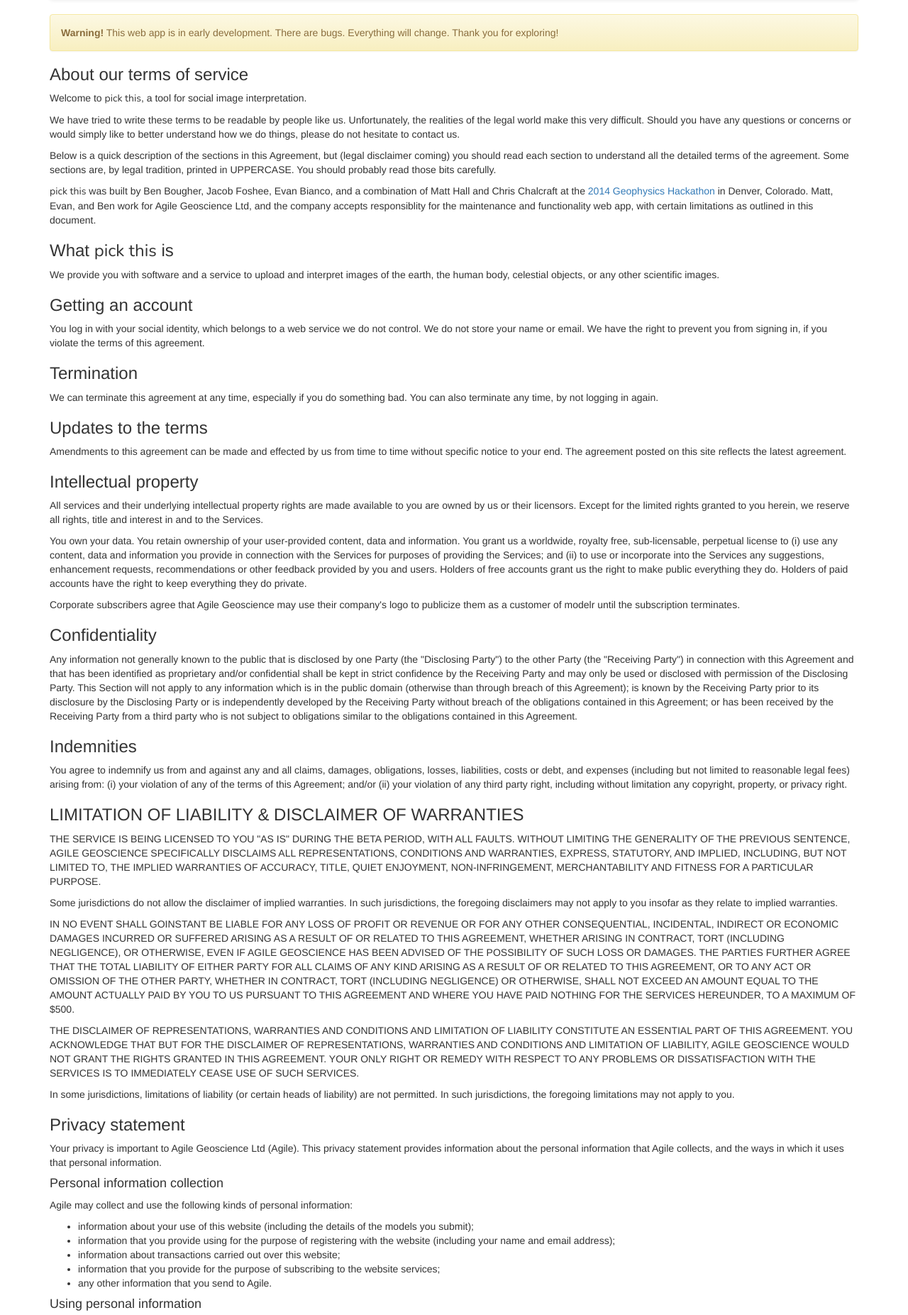
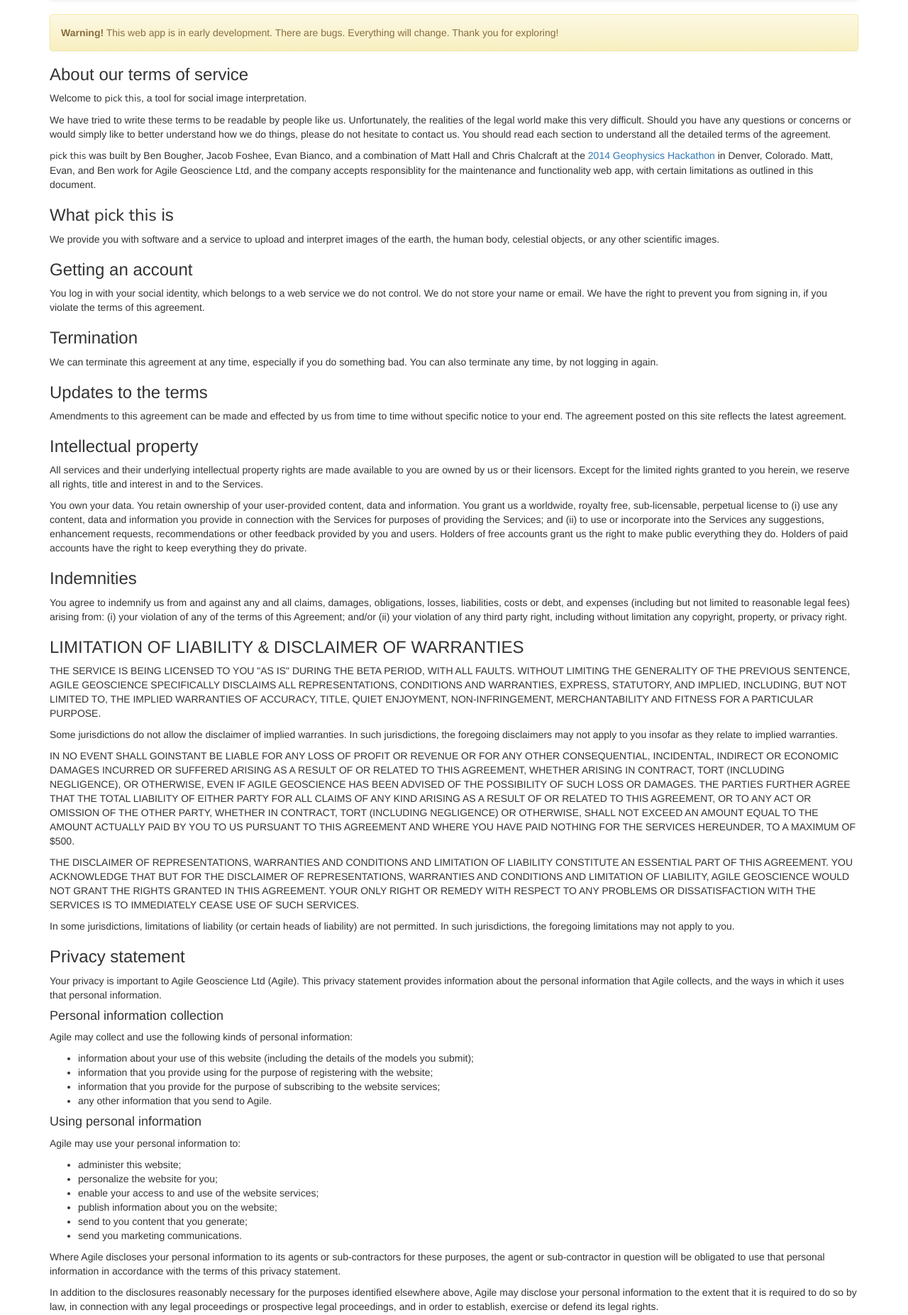
Before and after one commit to stevejpurves/pickr, a Python web app: template templates/terms.html in a window 1280 px wide. Shown: the part 76-1929 px from the top of the page at 71% size. Run offline with Jinja, Linux system fonts and the light colour scheme; the template is opened without the code that fills it, so the values that code supplies are empty; some libraries are stand-ins or nearby versions.

Commit message:
tweaking terms and about

```diff
--- a/templates/terms.html
+++ b/templates/terms.html
@@ -12,9 +12,7 @@
 <h3>About our terms of service</h3>
 <p>Welcome to <span class='pt'>pick this</span>, a tool for social image interpretation.</p>
 
-<p>We have tried to write these terms to be readable by people like us. Unfortunately, the realities of the legal world make this very difficult. Should you have any questions or concerns or would simply like to better understand how we do things, please do not hesitate to contact us.</p>
-
-<p>Below is a quick description of the sections in this Agreement, but (legal disclaimer coming) you should read each section to understand all the detailed terms of the agreement. Some sections are, by legal tradition, printed in UPPERCASE. You should probably read those bits carefully.</p>
+<p>We have tried to write these terms to be readable by people like us. Unfortunately, the realities of the legal world make this very difficult. Should you have any questions or concerns or would simply like to better understand how we do things, please do not hesitate to contact us. You should read each section to understand all the detailed terms of the agreement.</p>
 
 <span class='pt'>pick this</span> was built by Ben Bougher, Jacob Foshee, Evan Bianco, and a combination of Matt Hall and Chris Chalcraft at the <a href="http://subsurfwiki.org/wiki/Geophysics_Hackathon_2014">2014 Geophysics Hackathon</a> in Denver, Colorado. Matt, Evan, and Ben work for Agile Geoscience Ltd, and the company accepts responsiblity for the maintenance and functionality web app, with certain limitations as outlined in this document.</p>
 
@@ -35,11 +33,6 @@
 
 <p>You own your data. You retain ownership of your user-provided content, data and information. You grant us a worldwide, royalty free, sub-licensable, perpetual license to (i) use any content, data and information you provide in connection with the Services for purposes of providing the Services; and (ii) to use or incorporate into the Services any suggestions, enhancement requests, recommendations or other feedback provided by you and users. Holders of free accounts grant us the right to make public everything they do. Holders of paid accounts have the right to keep everything they do private.
 
-<p>Corporate subscribers agree that Agile Geoscience may use their company's logo to publicize them as a customer of modelr until the subscription terminates.</p>
-
-<h3>Confidentiality</h3>
-<p>Any information not generally known to the public that is disclosed by one Party (the "Disclosing Party") to the other Party (the "Receiving Party") in connection with this Agreement and that has been identified as proprietary and/or confidential shall be kept in strict confidence by the Receiving Party and may only be used or disclosed with permission of the Disclosing Party. This Section will not apply to any information which is in the public domain (otherwise than through breach of this Agreement); is known by the Receiving Party prior to its disclosure by the Disclosing Party or is independently developed by the Receiving Party without breach of the obligations contained in this Agreement; or has been received by the Receiving Party from a third party who is not subject to obligations similar to the obligations contained in this Agreement.</p>
-
 <h3>Indemnities</h3>
 <p>You agree to indemnify us from and against any and all claims, damages, obligations, losses, liabilities, costs or debt, and expenses (including but not limited to reasonable legal fees) arising from: (i) your violation of any of the terms of this Agreement; and/or (ii) your violation of any third party right, including without limitation any copyright, property, or privacy right.</p>
 
@@ -59,26 +52,21 @@
 
 <h4>Personal information collection</h4>
 <p>Agile may collect and use the following kinds of personal information: </p>
-
 <ul>
 <li>information about your use of this website (including the details of the models you submit);</li>
-<li>information that you provide using for the purpose of registering with the website (including your name and email address);</li>
-<li>information about transactions carried out over this website; </li>
+<li>information that you provide using for the purpose of registering with the website;</li>
 <li>information that you provide for the purpose of subscribing to the website services;</li>
 <li>any other information that you send to Agile.</li>
 </ul>
 
 <h4>Using personal information</h4>
 <p>Agile may use your personal information to: </p>
-
 <ul>
 <li>administer this website;</li>
 <li>personalize the website for you;</li>
 <li>enable your access to and use of the website services;</li>
 <li>publish information about you on the website;</li>
 <li>send to you content that you generate;</li>
-<li>collect payments from you; </li>
-<li>send to you statements and invoices; and</li>
 <li>send you marketing communications.</li>
 </ul>
 
@@ -89,30 +77,22 @@
 <h4>Securing your data</h4>
 <p>Agile will take reasonable technical and organizational precautions to prevent the loss, misuse, or alteration of your personal information. </p>
 
-<p>Agile will store all the personal information you provide on secure servers hosted by its service providers, which include Google.com and Stripe.com.</p>
-
-<p>Information relating to electronic transactions entered into via this website will be  protected by encryption technology.</p>
-
 <h4>Cross-border data transfers</h4>
 <p>Information that Agile collects may be stored and processed in and transferred between any of the countries in which Agile and its service providers operate to enable the use of the information in accordance with this privacy policy.</p>
 
 <p>You agree to such cross-border transfers of personal information.</p>
 
 <h4>Updating this statement</h4>
-<p>Agile may in its sole discretion update this privacy policy by posting a new version on this website.  </p>
-
-<p>You should check this page occasionally to ensure you are familiar with any changes.  </p>
+<p>Agile may in its sole discretion update this privacy policy by posting a new version on this website. You should check this page occasionally to ensure you are familiar with any changes.  </p>
 
 <h4>Other websites</h4>
-<p>This website contains links to other websites.  </p>
-
-<p>Agile is not responsible for the privacy policies or practices of any third party.</p>
+<p>This website contains links to other websites. Agile is not responsible for the privacy policies or practices of any third party.</p>
 
 <h4>Contact Agile</h4>
 <p>If you have any questions about this privacy policy or Agile’s treatment of your personal information, please write:</p>
 
 <ul>
-<li>by email to hello@pickthis.io or </li>
+<li>by email to hello@agilegeoscience.com or </li>
 <li>by post to Agile Geoscience, PO Box 336, B0J 2E0, Canada.</li>
 </ul>
 
```
Also changed, not shown: templates/about.html (+17 -1 lines).
